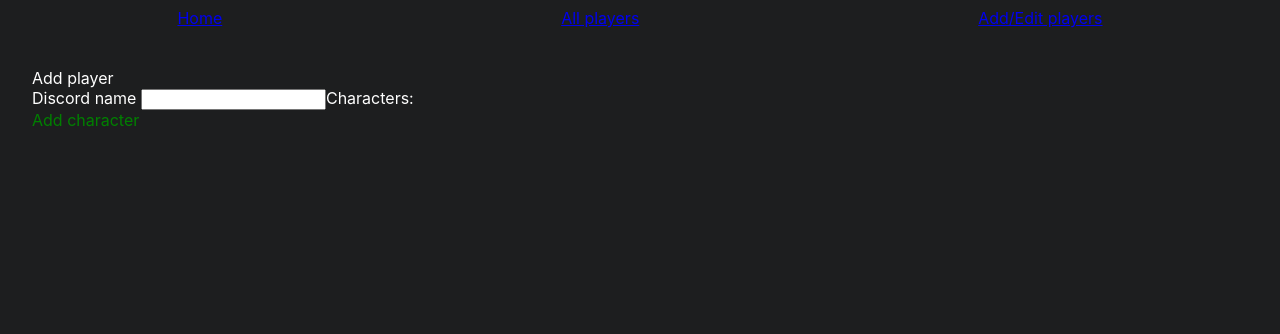
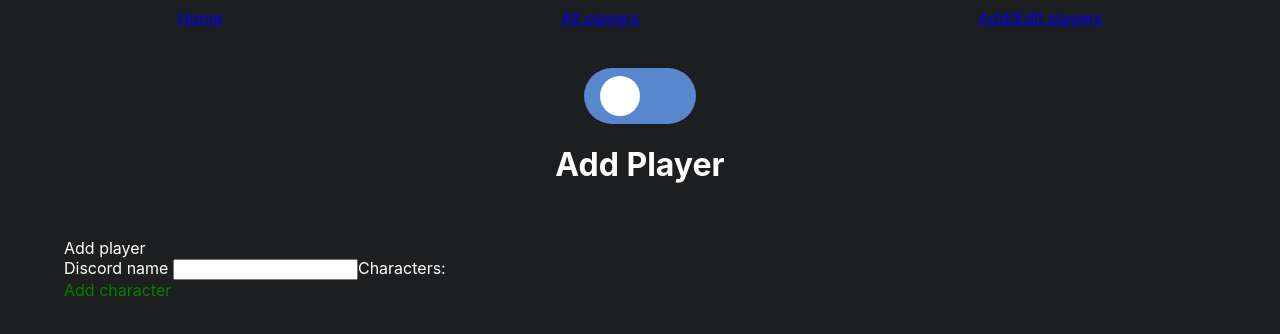
Before and after one commit to NamesRunOut/la-raids, a React (Create React App) app: page /addPlayer in a window 1280 px wide. Shown: the top 334 px of the page. Built offline with nearby package versions, Linux system fonts and the light colour scheme.

Commit message:
add and edit working

```diff
--- a/src/App.tsx
+++ b/src/App.tsx
@@ -3,7 +3,7 @@ import {BrowserRouter, Link, Route, Routes} from "react-router-dom";
 import Home from "./pages/Home";
 import Players from "./pages/Players";
 import styled from "styled-components";
-import AddPlayer from "./pages/AddPlayer";
+import AddOrEdit from "./pages/AddPlayer/AddOrEditPlayer";
 
 const Navbar = styled.nav`
   padding: 0.5rem;
@@ -28,7 +28,7 @@ const App = () => {
           <Routes>
               <Route path="/" element={<Home />} />
               <Route path="players" element={<Players />} />
-              <Route path="addPlayer" element={<AddPlayer />} />
+              <Route path="addPlayer" element={<AddOrEdit />} />
             {/*<Route path="player/:playerId" element={<Player />} />*/}
             {/*<Route path="new" element={<NewTeamForm />} />*/}
             {/*<Route index element={<LeagueStandings />} />*/}
--- /dev/null
+++ b/src/pages/AddPlayer/AddOrEditPlayer.tsx
@@ -0,0 +1,75 @@
+import styled from "styled-components";
+import React, {useEffect, useState} from "react";
+import {character, character_class, getPlayers, player, addPlayer as addPlayerToDB} from "../../firebase/utils";
+import {db} from "../../firebase/init";
+import EditPlayer from "./components/EditPlayer";
+import AddPlayer from "./components/AddPlayer";
+import { motion } from "framer-motion";
+
+const Wrapper = styled.div`
+  padding: 2rem;
+  color: white;
+`
+
+const spring = {
+    type: "spring",
+    stiffness: 700,
+    damping: 30
+};
+
+const Switch = styled.div`
+  width: 5rem;
+  height: 1.5rem;
+  background-color: ${props =>
+          // @ts-ignore
+          props.turnedon ? "rgba(255,108,108,0.82)" : "rgba(105,165,255,0.78)"};
+  display: flex;
+  align-items: center;
+  justify-content: ${props =>
+          // @ts-ignore
+          props.turnedon ? "flex-end" : "flex-start"};
+  border-radius: 3rem;
+  padding: 1rem;
+  cursor: pointer;
+`
+
+const Handle = styled(motion.div)`
+  width: 2.5rem;
+  height: 2.5rem;
+  background-color: white;
+  border-radius: 50%;
+`
+
+const ModeSelector = styled.div`
+  display: flex;
+  justify-content: center;
+  align-items: center;
+  flex-direction: column;
+`
+
+const ModeTitle = styled.h1`
+
+`
+
+const AddOrEdit = () => {
+    const [isOn, setIsOn] = useState(false);
+
+    const toggleSwitch = () => setIsOn(!isOn);
+
+    return(
+        <Wrapper>
+            <ModeSelector>
+                <Switch
+                    //@ts-ignore
+                    turnedon={isOn} onClick={toggleSwitch}>
+                    <Handle layout transition={spring} />
+                </Switch>
+                <ModeTitle>{isOn ? "Edit Player" : "Add Player"}</ModeTitle>
+            </ModeSelector>
+
+            {isOn ? <EditPlayer /> : <AddPlayer />}
+        </Wrapper>
+    )
+}
+
+export default AddOrEdit
--- a/src/pages/AddPlayer.tsx
+++ b/src/pages/AddPlayer/components/AddPlayer.tsx
@@ -1,7 +1,8 @@
+import React, {useEffect, useState} from "react";
+import {addPlayer as addPlayerToDB, character_class} from "../../../firebase/utils";
+import {db} from "../../../firebase/init";
 import styled from "styled-components";
-import React, {useEffect, useState} from "react";
-import {character, character_class, getPlayers, player, addPlayer as addPlayerToDB} from "../firebase/utils";
-import {db} from "../firebase/init";
+import {classData} from "../../../data/classData";
 
 const Wrapper = styled.div`
   padding: 2rem;
@@ -21,10 +22,6 @@ const AddPlayer = () => {
         name: "",
         characters: []
     })
-
-    useEffect(() => {
-
-    }, []);
 
     const addPlayer = () => {
         console.log(player.characters)
@@ -47,7 +44,7 @@ const AddPlayer = () => {
                 {
                     id: player.characters.length === 0 ? 0 : player.characters[player.characters.length-1].id+1,
                     name: "",
-                    class: character_class.Berserker,
+                    class: character_class[character_class.Berserker],
                     ilvl: 0
                 }
             ]})
@@ -66,7 +63,7 @@ const AddPlayer = () => {
     const changeClass = (e: any, i: number) => {
         let tmp = player.characters
         let idx = tmp.findIndex((el: { id: number; }) => el.id === i)
-        tmp[idx].class = parseInt(e.target.value)
+        tmp[idx].class = e.target.value
         setPlayer({...player, characters: [...tmp]})
     }
 
@@ -92,10 +89,10 @@ const AddPlayer = () => {
             <Add onClick={addCharacter}>Add character</Add>
 
             {player.characters.map((char: any) =>
-                <div>
+                <div key={char.id}>
                     <Remove onClick={() => removeCharacter(char)}>remove</Remove>
-                    <select value={player.characters[player.characters.findIndex((el: { id: number; }) => el.id === char.id)]?.class || character_class.Berserker} onChange={(e) => changeClass(e, char.id)}>
-                        {(Object.keys(character_class)).map((spec: any) => <option value={spec}>{character_class[spec]}</option>)}
+                    <select value={char.class || character_class[character_class.Berserker]} onChange={(e) => changeClass(e, char.id)}>
+                        {Object.keys(classData).map((spec: any) => <option key={`${char.id}-${spec}`} value={spec}>{spec}</option>)}
                     </select>
                     <input value={char.name} onChange={e => changeName(e, char.id)} />
                     <input type="number" value={char.ilvl} onChange={e => changeIlvl(e, char.id)} />
--- /dev/null
+++ b/src/pages/AddPlayer/components/EditPlayer.tsx
@@ -0,0 +1,155 @@
+import React, {useEffect, useState} from "react";
+import {addPlayer as addPlayerToDB, character_class, getPlayers} from "../../../firebase/utils";
+import {db} from "../../../firebase/init";
+import styled from "styled-components";
+import {player as playerI} from "../../../firebase/utils";
+import {collection, doc, Firestore, getDoc, getDocs, query, setDoc, where} from "firebase/firestore";
+import {classData} from "../../../data/classData";
+
+const Wrapper = styled.div`
+  padding: 2rem;
+  color: white;
+`
+
+const Add = styled.div`
+  color: green;
+`
+
+const Remove = styled.div`
+  color: red;
+`
+
+const getPlayerId = async (db: Firestore, playerName: string) => {
+    const q = query(collection(db, "players"), where("name", "==", playerName))
+    const querySnapshot = await getDocs(q)
+    let result = ""
+    querySnapshot.forEach((doc: { id: any; data: () => any; }) => {
+        // console.log(doc.id, " => ", doc.data());
+        result = doc.id
+    })
+    return result
+}
+
+const EditPlayer = () => {
+    const [player, setPlayer] = useState<any>({origName: "", name: "", characters: []})
+    const [allPlayers, setAllPlayers] = useState<any>([])
+
+    useEffect(() => {
+        getPlayers(db)
+            .then(r => {
+                for (let i=0;i<r.length;i++){
+                    for (let j=0;i<r[i].characters.length;i++) {
+                        r[i].characters[j].id = j
+                    }
+                }
+                if (r.length > 0) setPlayer({...r[0], origName: r[0].name})
+                setAllPlayers(r)
+            })
+            .catch(err => console.log(err))
+    }, []);
+
+    const saveChanges = () => {
+        getPlayerId(db, player.origName)
+            .then(pid => {
+                let tmp: playerI
+                tmp = {
+                    name: player.name,
+                    characters: []
+                }
+
+                for (let i=0;i<player.characters.length;i++){
+                    tmp.characters.push({
+                        class: player.characters[i].class,
+                        ilvl: player.characters[i].ilvl,
+                        name: player.characters[i].name
+                    })
+                }
+
+                const playersRef = collection(db, "players");
+                setDoc(doc(playersRef, pid), tmp)
+                    .then(r => console.log("Changes saved"))
+                    .catch(err => console.log(err))
+            })
+            .catch(err => console.log(err))
+    }
+
+    const addCharacter = () => {
+        setPlayer({
+            ...player,
+            characters: [
+                ...player.characters,
+                {
+                    id: player.characters.length === 0 ? 0 : player.characters[player.characters.length-1].id+1,
+                    name: "",
+                    class: character_class[character_class.Berserker],
+                    ilvl: 0
+                }
+            ]})
+    }
+
+    const removeCharacter = (char: any) => {
+        let tmp = player.characters
+        tmp.splice(tmp.findIndex((el: { id: number; }) => el.id === char.id), 1)
+        // tmp.splice(player.characters.findIndex((el: any) => el.name == char.name && el.class == char.class && el.ilvl == char.ilvl), 1)
+        setPlayer({
+            ...player,
+            characters: [...tmp]
+        })
+    }
+
+    const changeClass = (e: any, i: number) => {
+        let tmp = player.characters
+        let idx = tmp.findIndex((el: { id: number; }) => el.id === i)
+        tmp[idx].class = e.target.value
+        setPlayer({...player, characters: [...tmp]})
+    }
+
+    const changeIlvl = (e: any, i: number) => {
+        let tmp = player.characters
+        let idx = tmp.findIndex((el: { id: number; }) => el.id === i)
+        tmp[idx].ilvl = parseInt(e.target.value)
+        setPlayer({...player, characters: [...tmp]})
+    }
+
+    const changeName = (e: any, i: number) => {
+        let tmp = player.characters
+        let idx = tmp.findIndex((el: { id: number; }) => el.id === i)
+        tmp[idx].name = e.target.value
+        setPlayer({...player, characters: [...tmp]})
+    }
+
+    const changePlayer = (e: any) => {
+        let tmp = player
+        let idx = allPlayers.findIndex((p: any) => p.name === e.target.value)
+        if (idx !== -1){
+            tmp = allPlayers[idx]
+            setPlayer({...tmp, origName: allPlayers[idx].name})
+        }
+    }
+
+    return (
+        <Wrapper>
+            <select value={player.origName} onChange={changePlayer}>
+                {allPlayers.map((p: any) => <option key={p.origName} value={p.name}>{p.name}</option>)}
+            </select>
+
+            <div onClick={saveChanges}>Save changes</div>
+            Discord name <input value={player.name} onChange={e => setPlayer({...player, name: e.target.value})} />
+            Characters:
+            <Add onClick={addCharacter}>Add character</Add>
+
+            {player.characters?.map((char: any) =>
+                <div key={char.id}>
+                    <Remove onClick={() => removeCharacter(char)}>remove</Remove>
+                    <select value={char.class || character_class[character_class.Berserker]} onChange={(e) => changeClass(e, char.id)}>
+                        {Object.keys(classData).map((spec: any) => <option key={`${char.name}-${spec}`} value={spec}>{spec}</option>)}
+                    </select>
+                    <input value={char.name} onChange={e => changeName(e, char.id)} />
+                    <input type="number" value={char.ilvl} onChange={e => changeIlvl(e, char.id)} />
+                </div>
+            )}
+        </Wrapper>
+    );
+}
+
+export default EditPlayer
```
Also changed, not shown: src/firebase/utils.ts (+12 -1 lines).
